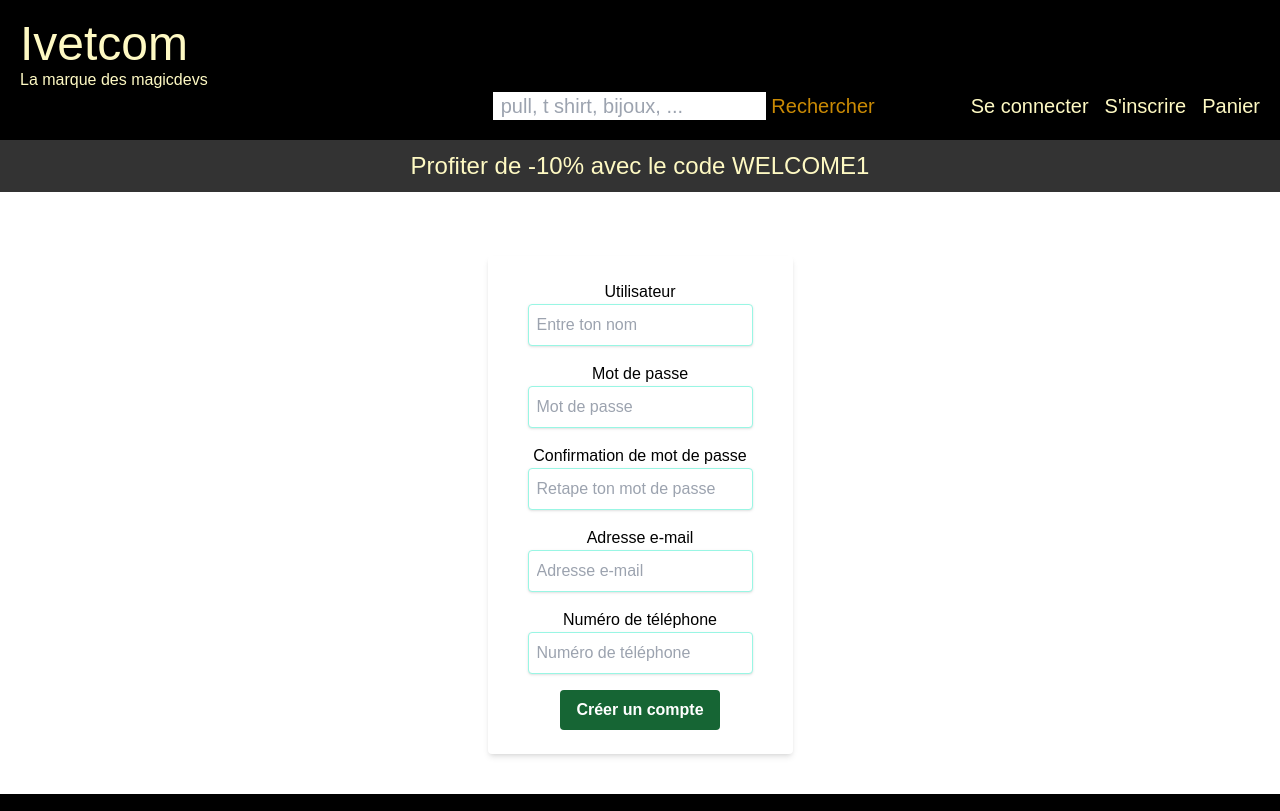
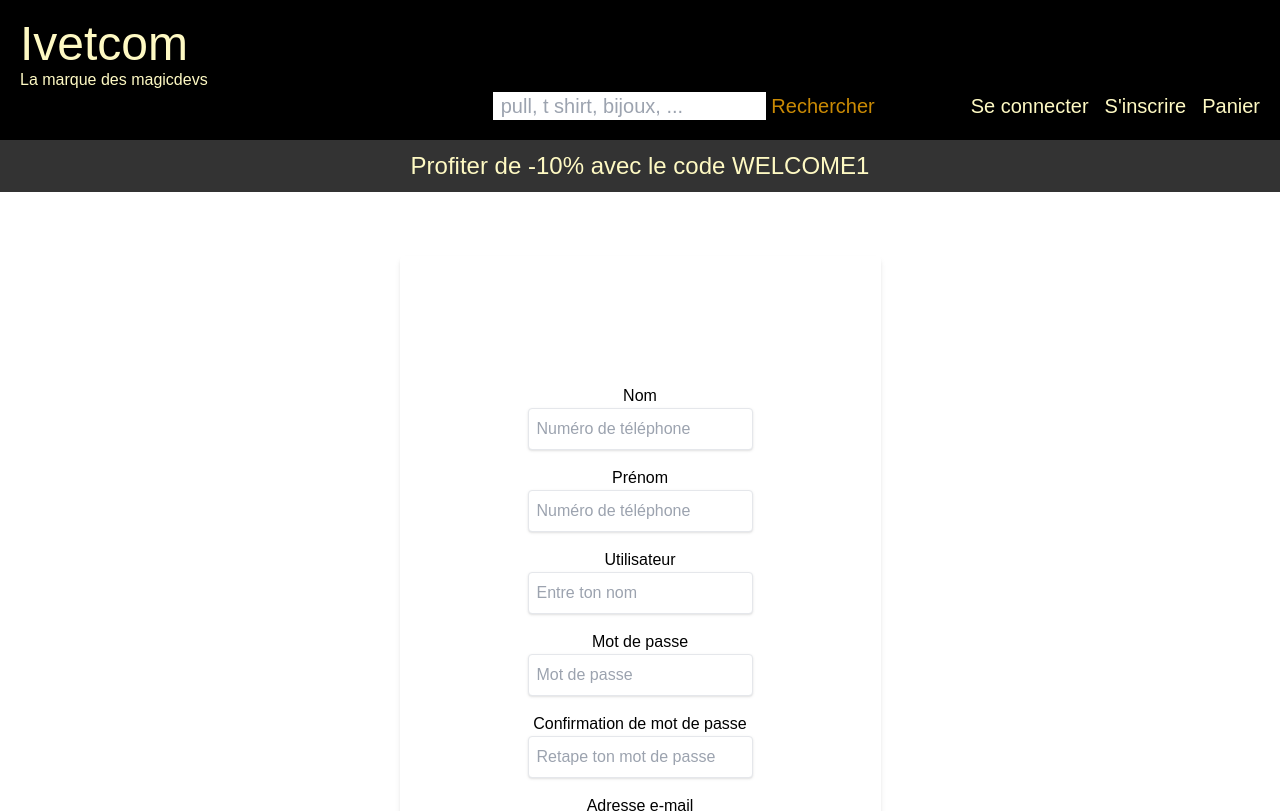
Before and after one commit to SoizicMM/vetcom, a Flask app: page /register in a window 1280 px wide. Shown: the top 811 px of the page. Run offline with Flask 3, Linux system fonts and the light colour scheme; some libraries are stand-ins or nearby versions.

Commit message:
suite du register (pas fini)

```diff
--- a/templates/register.html
+++ b/templates/register.html
@@ -7,28 +7,42 @@
 {% endif %}
 
 <div class="py-10 flex items-center justify-center" >
-  <form method="POST" action="" class="bg-white px-10 py-6 rounded shadow-md" >
+  <form method="POST" action="" class="bg-white px-32 py-32 rounded shadow-md" >
+
+
+    <div class="mb-4">
+      <label class="block">Nom</label>
+      <input name="Nom" type="text" placeholder="Numéro de téléphone" class="shadow rounded p-2 border border-red-500focus:outline-teal-400">
+    </div>
+
+
+    <div class="mb-4">
+      <label class="block">Prénom</label>
+      <input name="Prénom" type="text" placeholder="Numéro de téléphone" class="shadow rounded p-2 border border-red-500focus:outline-teal-400">
+    </div>
+
+
     <div class="mb-4">
       <label class="block">Utilisateur</label>
-      <input name="utilisateur" type="text" placeholder="Entre ton nom" class="shadow rounded p-2 border border-teal-200 focus:outline-teal-400">
+      <input name="utilisateur" type="text" placeholder="Entre ton nom" class="shadow rounded p-2 border border-red-500focus:outline-teal-400">
     </div>
     <div class="mb-4">
       <label class="block">Mot de passe</label>
-      <input name="mot_de_passe" type="password" placeholder="Mot de passe" class="shadow rounded p-2 border border-teal-200 focus:outline-teal-400">
+      <input name="mot_de_passe" type="password" placeholder="Mot de passe" class="shadow rounded p-2 border border-red-500focus:outline-teal-400">
     </div>
     <div class="mb-4">
       <label class="block">Confirmation de mot de passe</label>
-      <input name="verif_mot_de_passe" type="password" placeholder="Retape ton mot de passe" class="shadow rounded p-2 border border-teal-200 focus:outline-teal-400">
+      <input name="verif_mot_de_passe" type="password" placeholder="Retape ton mot de passe" class="shadow rounded p-2 border border-red-500focus:outline-teal-400">
     </div>
      <div class="mb-4">
     <label class="block">Adresse e-mail</label>
-    <input name="e-mail" type="text" placeholder="Adresse e-mail" class="shadow rounded p-2 border border-teal-200 focus:outline-teal-400">
+    <input name="e-mail" type="text" placeholder="Adresse e-mail" class="shadow rounded p-2 border border-red-500focus:outline-teal-400">
      </div>
 
 
    <div class="mb-4">
         <label class="block">Numéro de téléphone</label>
-        <input name="utilisateur" type="text" placeholder="Numéro de téléphone" class="shadow rounded p-2 border border-teal-200 focus:outline-teal-400">
+        <input name="Numéro_de_tel" type="text" placeholder="Numéro de téléphone" class="shadow rounded p-2 border border-red-500focus:outline-teal-400">
       </div>
 
       <button type="submit" class="bg-green-800 px-4 py-2 rounded hover:bg-green-800 font-semibold text-white ">Créer un compte</button>
```
